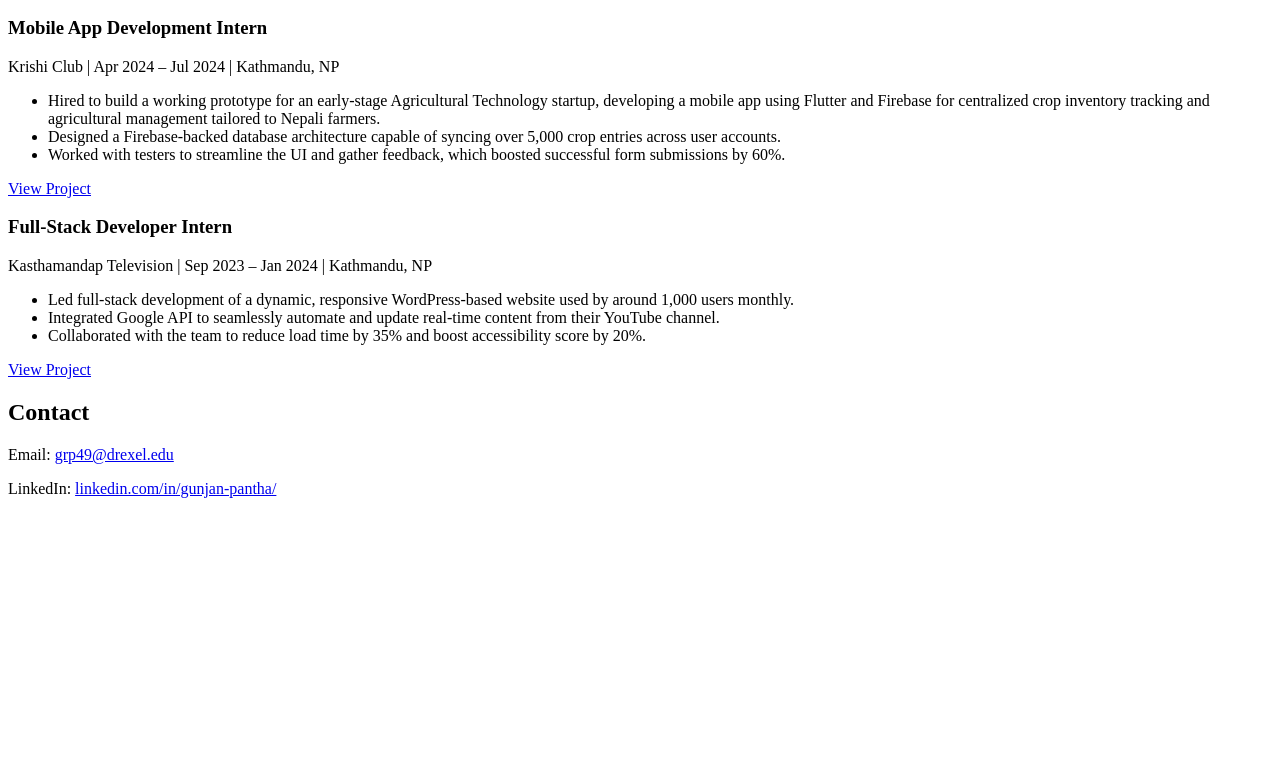
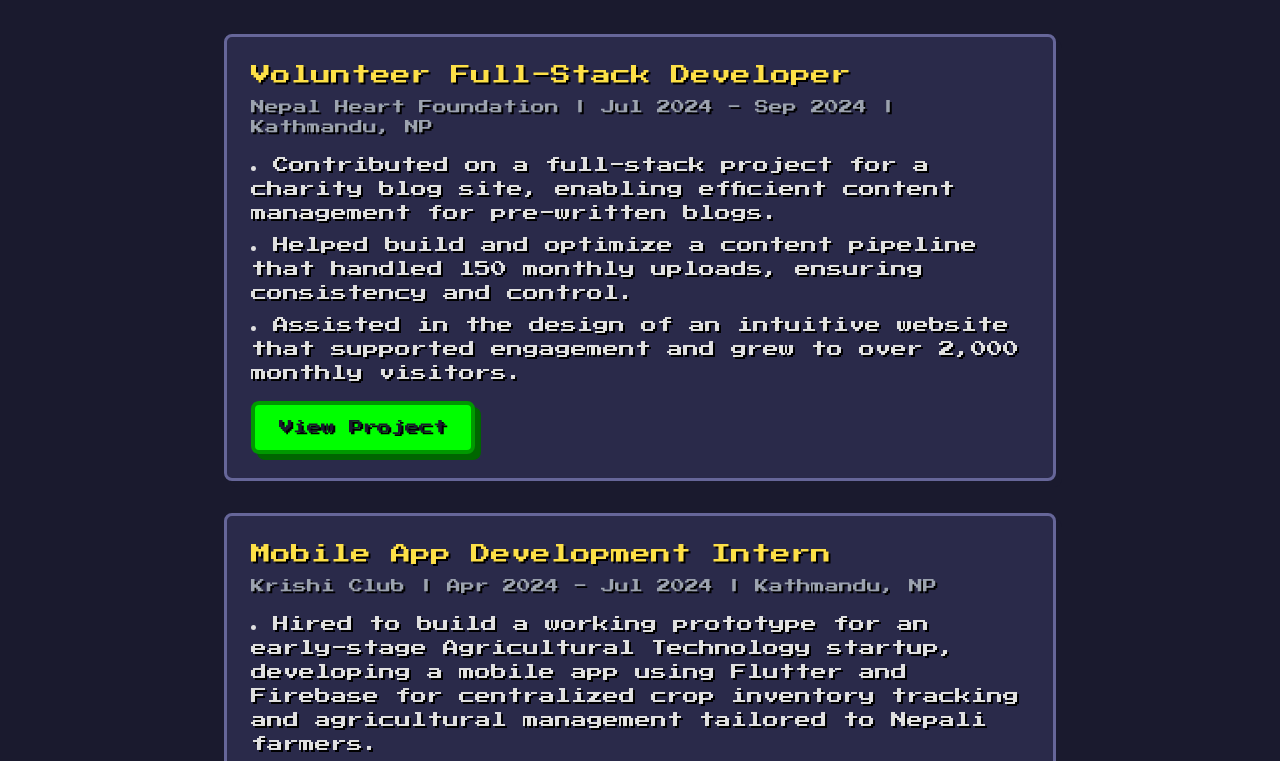
Before and after one commit to GunjanPantha/portfolio, a plain HTML site: page professional.html in a window 1280 px wide. Shown: the part 307-1068 px from the top of the page. Before the commit the page ends 821 px from the top, so only its background shows below. Drawn offline with nearby package versions, Linux system fonts and the light colour scheme.

Commit message:
Update professional.html

```diff
--- a/professional.html
+++ b/professional.html
@@ -1,4 +1,27 @@
+<!DOCTYPE html>
+
+<html lang="en">
+
+<head>
+
+<meta charset="UTF-8">
+
+<meta name="viewport" content="width=device-width, initial-scale=1.0">
+
+<title>Professional Experience</title>
+
+<link rel="icon" type="image/png" href="https://cdn-icons-png.flaticon.com/512/4854/4854246.png">
+
+<script src="https://cdn.tailwindcss.com"></script>
+
+<link href="https://fonts.googleapis.com/css2?family=Press+Start+2P&display=swap" rel="stylesheet">
+
+<link rel="stylesheet" href="style.css">
+
+</head>
+
 <body class="p-4 md:p-8">
+
 <div class="max-w-4xl mx-auto bg-transparent p-4 md:p-8 rounded-lg">
 
 <nav class="text-center mb-8">
@@ -16,11 +39,12 @@
 
 <section class="mb-12">
 <div class="grid gap-8">
+
 <div class="card p-6">
 <h3 class="text-xl text-yellow-300 mb-2">Volunteer Full-Stack Developer</h3>
-                    <p class="text-sm text-gray-400 mb-4">Nepal Heart Foundation | Jul 2024 – Sep 2024 | Kathmandu, NP</p>
+<p class="text-sm text-gray-400 mb-4">Nepal Heart Foundation | Jul 2024 - Sep 2024 | Kathmandu, NP</p>
 <ul class="list-disc list-inside text-base space-y-2 mb-4">
-                        <li>Contributed to a full-stack project for a charity blog site, enabling efficient content management for pre-written blogs.</li>
+<li>Contributed on a full-stack project for a charity blog site, enabling efficient content management for pre-written blogs.</li>
 <li>Helped build and optimize a content pipeline that handled 150 monthly uploads, ensuring consistency and control.</li>
 <li>Assisted in the design of an intuitive website that supported engagement and grew to over 2,000 monthly visitors.</li>
 </ul>
@@ -29,7 +53,7 @@
 
 <div class="card p-6">
 <h3 class="text-xl text-yellow-300 mb-2">Mobile App Development Intern</h3>
-                    <p class="text-sm text-gray-400 mb-4">Krishi Club | Apr 2024 – Jul 2024 | Kathmandu, NP</p>
+<p class="text-sm text-gray-400 mb-4">Krishi Club | Apr 2024 - Jul 2024 | Kathmandu, NP</p>
 <ul class="list-disc list-inside text-base space-y-2 mb-4">
 <li>Hired to build a working prototype for an early-stage Agricultural Technology startup, developing a mobile app using Flutter and Firebase for centralized crop inventory tracking and agricultural management tailored to Nepali farmers.</li>
 <li>Designed a Firebase-backed database architecture capable of syncing over 5,000 crop entries across user accounts.</li>
@@ -40,7 +64,7 @@
 
 <div class="card p-6">
 <h3 class="text-xl text-yellow-300 mb-2">Full-Stack Developer Intern</h3>
-                    <p class="text-sm text-gray-400 mb-4">Kasthamandap Television | Sep 2023 – Jan 2024 | Kathmandu, NP</p>
+<p class="text-sm text-gray-400 mb-4">Kasthamandap Television | Sep 2023 - Jan 2024 | Kathmandu, NP</p>
 <ul class="list-disc list-inside text-base space-y-2 mb-4">
 <li>Led full-stack development of a dynamic, responsive WordPress-based website used by around 1,000 users monthly.</li>
 <li>Integrated Google API to seamlessly automate and update real-time content from their YouTube channel.</li>
@@ -48,6 +72,7 @@
 </ul>
 <a href="https://kasthamandaponline.com/" class="pixel-button" onclick="return true;">View Project</a>
 </div>
+
 </div>
 </section>
 
@@ -60,4 +85,6 @@
 </div>
 
 <script src="script.js"></script>
+
 </body>
+</html>
```
Lines whose indentation alone changed are shown as unchanged.
